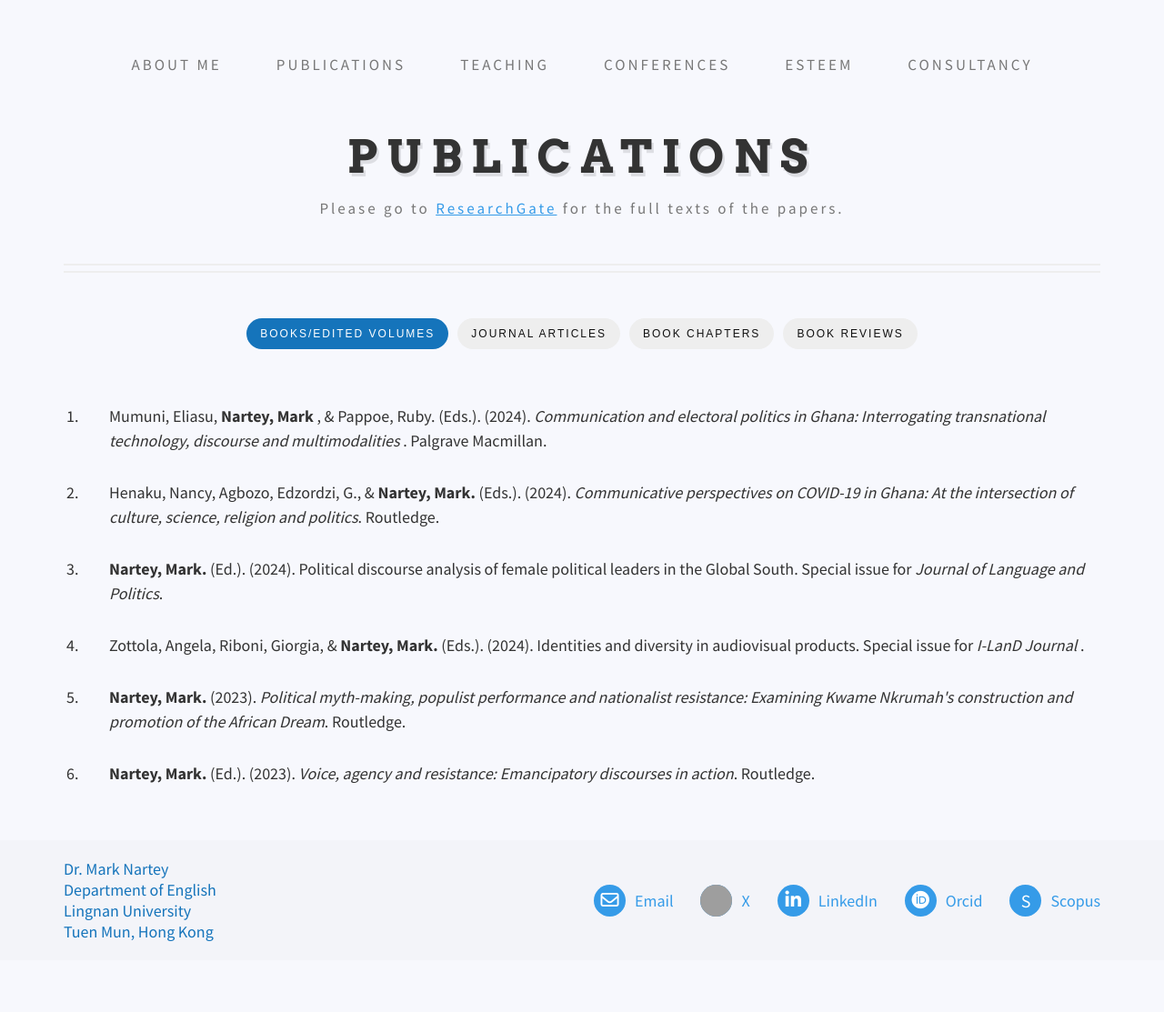
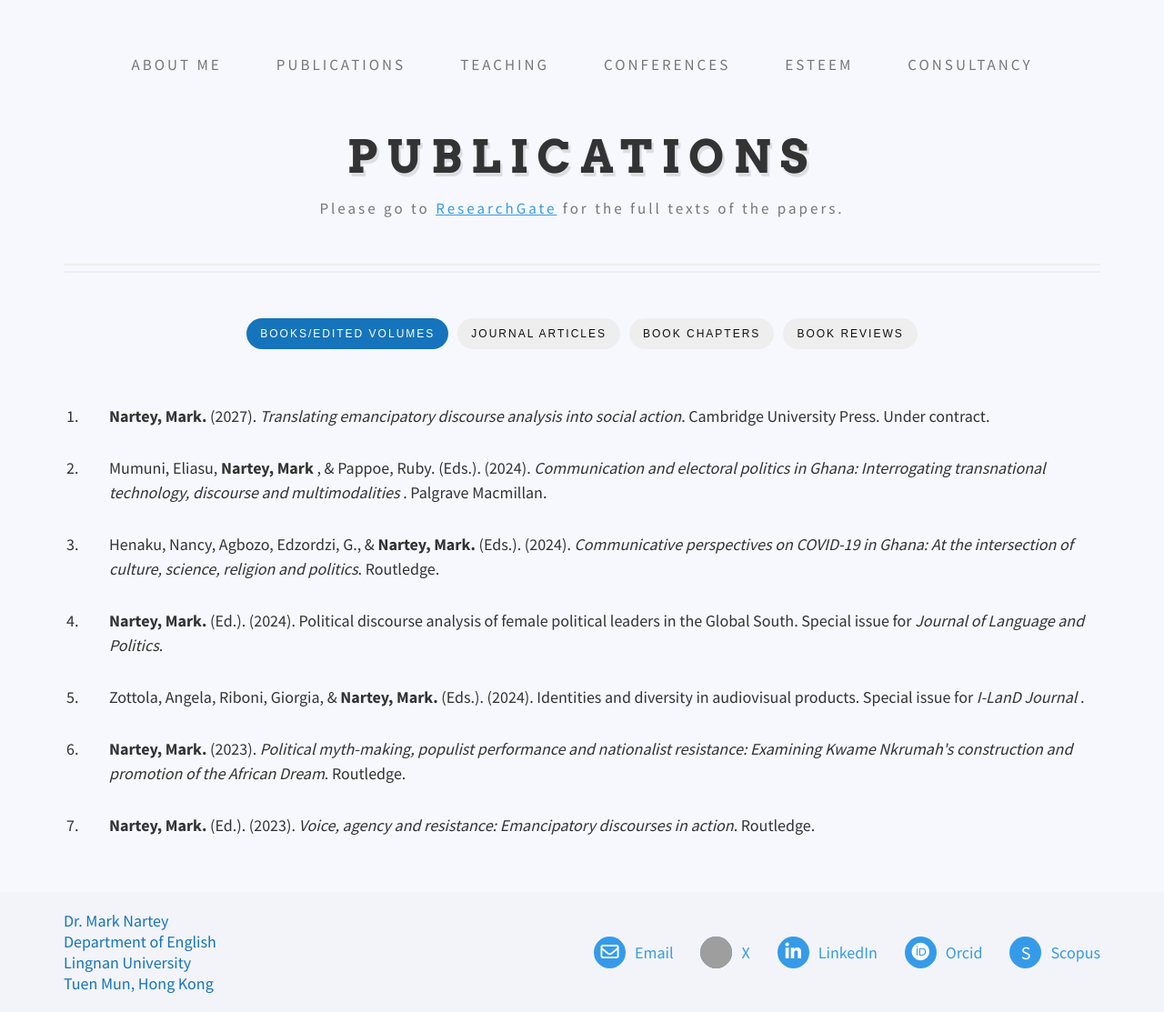
Before and after one commit to danielcornock/marknartey.com, a Jekyll site: the page built from _pages/publications.md, in a window 1280 px wide. Shown: the whole page at 91% size. Built offline with Jekyll 4.4.1, drawn with Linux system fonts in a browser that asks for light colours; nearby versions of some CDN libraries; before the commit the page ends 1056 px from its top, so only the background shows below that; grey boxes are pictures that could not be loaded.

Commit message:
Update Content “Books”

```diff
--- a/_data/books.yml
+++ b/_data/books.yml
@@ -1,4 +1,7 @@
 items:
+  - content: <b> Nartey, Mark. </b> (2027). <i> Translating emancipatory discourse
+      analysis into social action</I>. Cambridge University Press. Under
+      contract.
   - content: "Mumuni, Eliasu, <b> Nartey, Mark </b>, & Pappoe, Ruby. (Eds.). (2024).
       <i> Communication and electoral politics in Ghana: Interrogating
       transnational technology, discourse and multimodalities </I>. Palgrave
```
